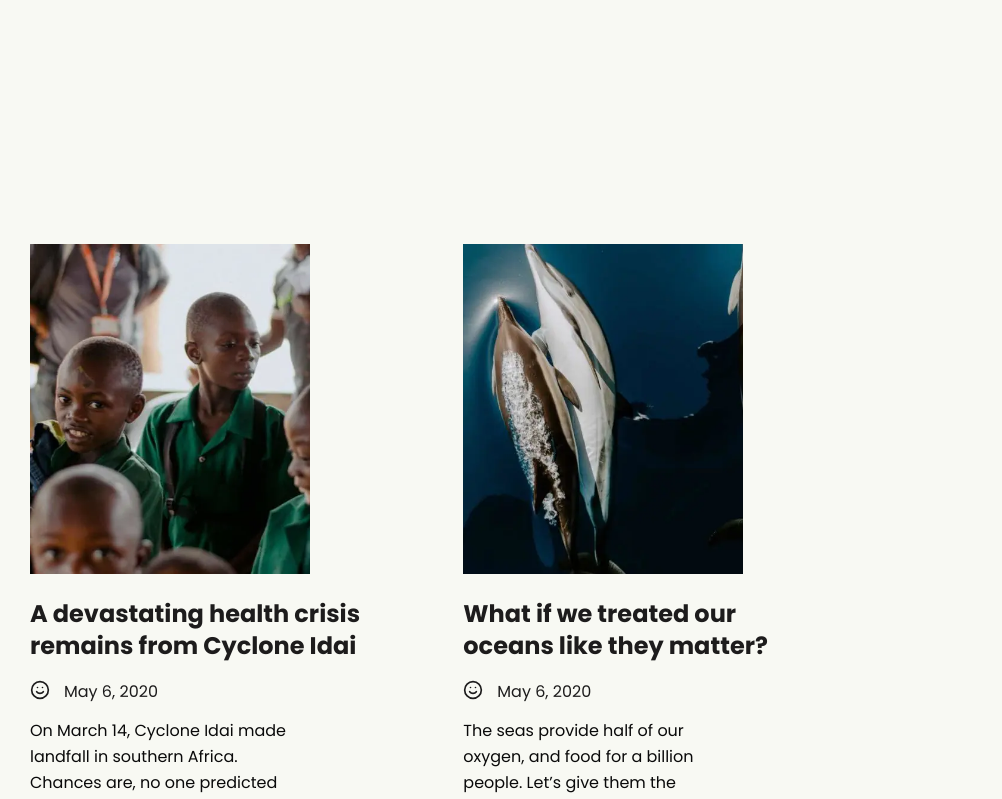
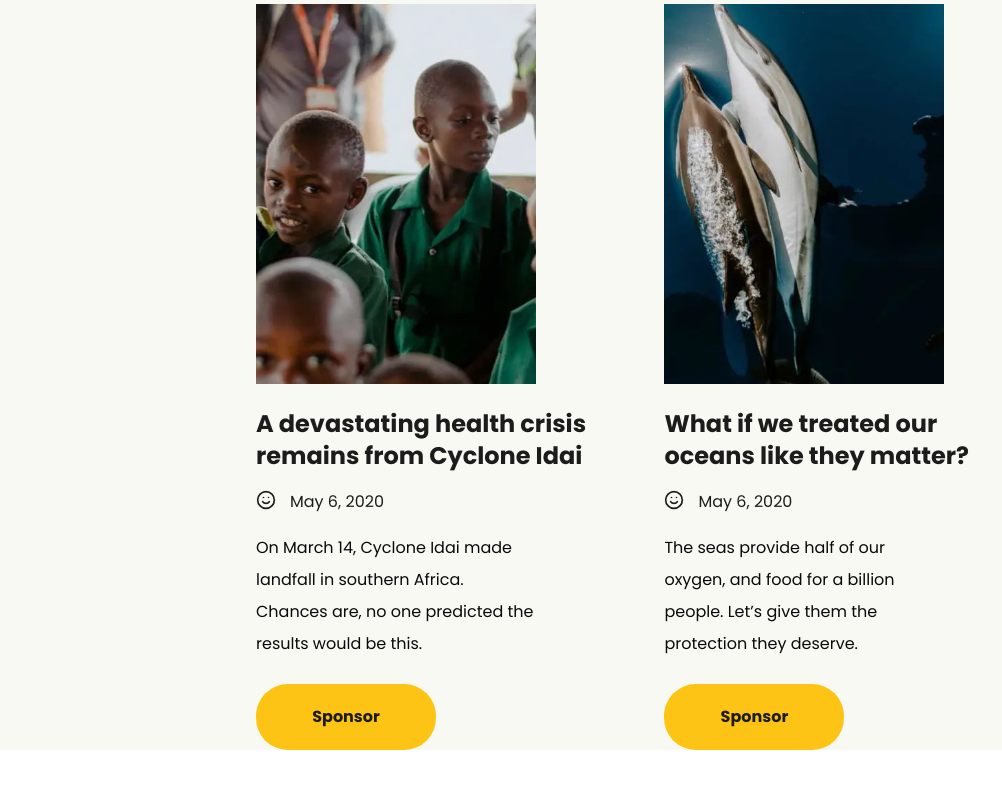
Before and after one commit to Shouryya-Manna/Caridad, a Next.js app: page /get-involved in a window 1280 px wide. Shown: the part 3100-3899 px from the top of the page, without its empty margins (0-1002 px from the left). Built offline with nearby package versions, Linux system fonts and the light colour scheme.

Commit message:
Modular Cards

```diff
--- a/src/components/GetInvolved/Gstories/Component/GCard.tsx
+++ b/src/components/GetInvolved/Gstories/Component/GCard.tsx
@@ -8,30 +8,26 @@ import { Smile } from "lucide-react";
 
 export default function GCard() {
   return (
-    <section className="max-w-8xl mx-auto w-full grid grid-cols-3 px-7.5 mt-30 py-30 gap-x-20">
+    <section className="flex max-w-3xl w-full mx-auto">
       {GStoriesData.map((card, index) => (
         <div
           key={index}
-          className={cn(
-            "flex flex-col items-start",
-            index === 1 && "justify-center"
-          )}
+          className="flex flex-col items-start"
         >
           <Card card={card}>
-            <div
-              className={cn(
-                "relative h-[330px] w-[280px]"
-              )}
-            >
+            <div className="relative h-[380px] w-[280px]">
               <Card.Image />
             </div>
-
             <Card.Title />
             <div className="flex items-center gap-3.5 text-base text-tertiary my-3.5">
               <Smile className="h-5 w-5" />
               <Card.Designation />
             </div>
-            <Card.Paragraph />
+            <Card.Paragraph className="my-1 max-w-[280px] leading-loose" />
+
+            <button className="mt-5 text-base text-tertiary font-bold cursor-pointer hover:bg-black hover:text-white transition-colors duration-300 rounded-4xl h-16.5 w-45 bg-[#FEC415]">
+              Sponsor
+            </button>
           </Card>
         </div>
       ))}
```
Also changed, not shown: src/components/GetInvolved/SponsorChild.tsx (+0 -62 lines).
